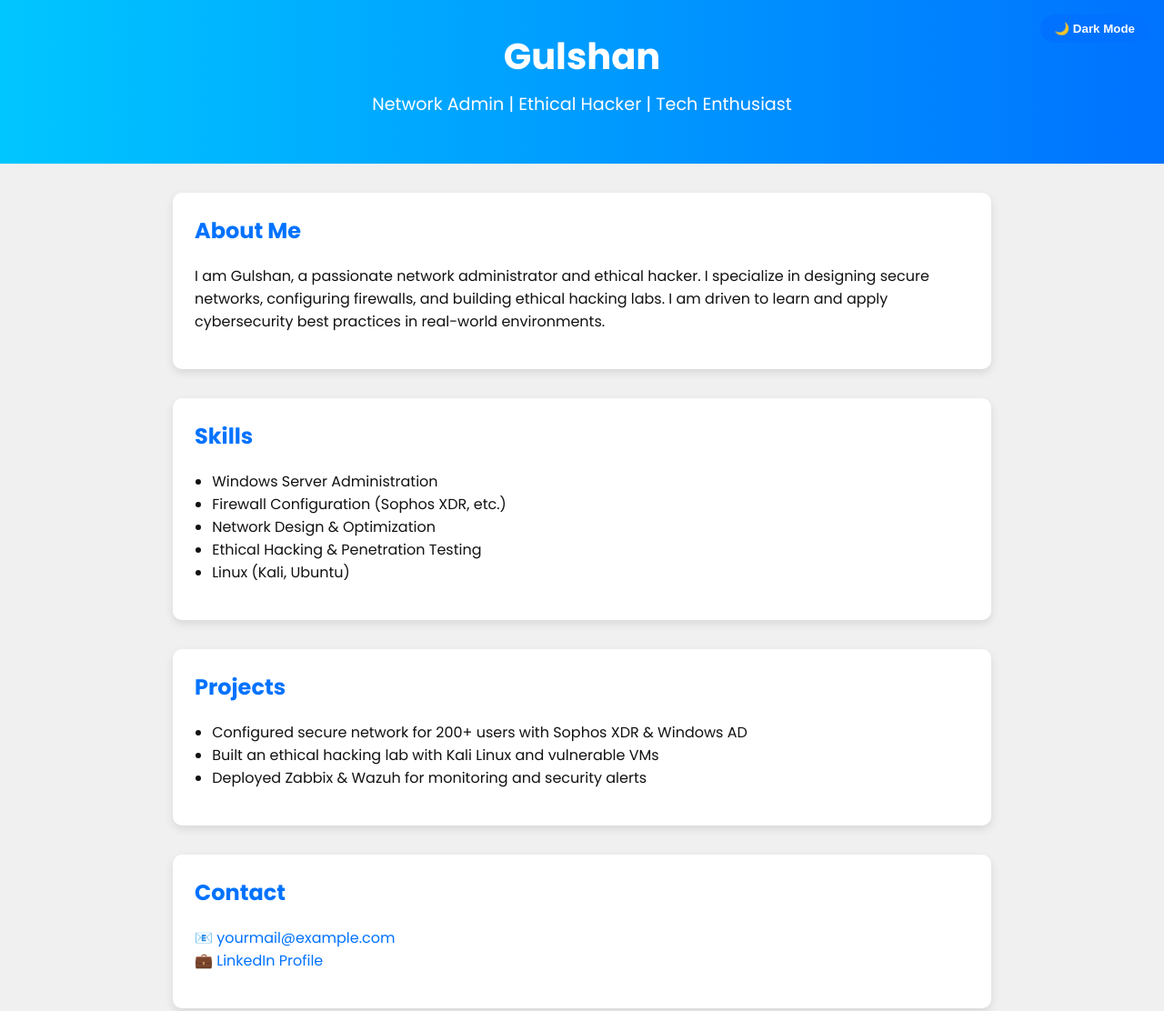
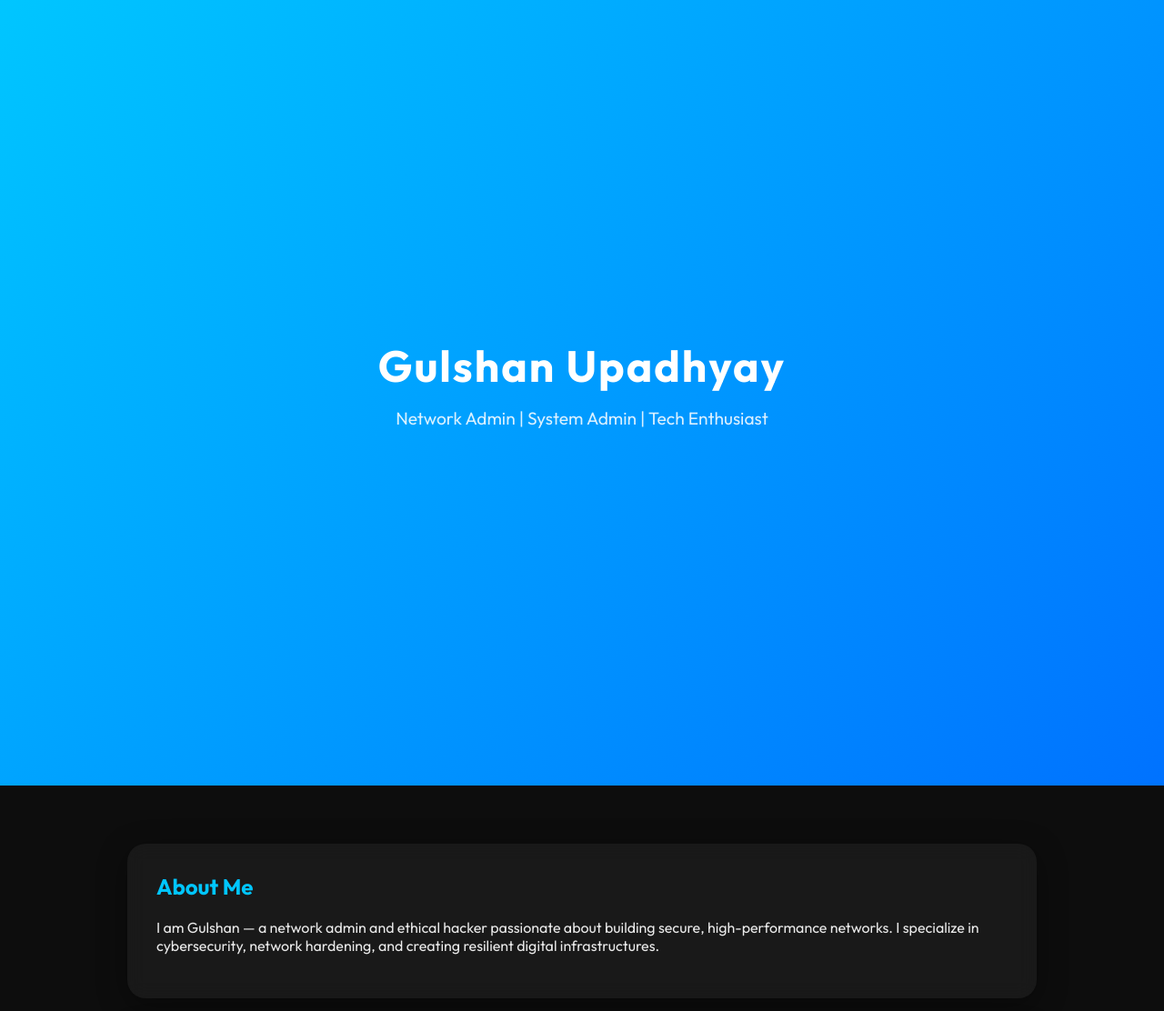
Before and after one commit to Gulshan-Upadhyay/gulshan-upadhyay.github.io, a plain HTML site: page index.html in a window 1280 px wide. Shown: the top 1112 px of the page at 91% size. Drawn offline with Linux system fonts and the light colour scheme.

Commit message:
Update index.html

```diff
--- a/index.html
+++ b/index.html
@@ -3,177 +3,180 @@
 <head>
   <meta charset="UTF-8" />
   <meta name="viewport" content="width=device-width, initial-scale=1.0"/>
-  <title>Gulshan | Network Admin & Ethical Hacker</title>
-  <link href="https://fonts.googleapis.com/css2?family=Poppins:wght@400;600;700&display=swap" rel="stylesheet">
+  <title>Gulshan Upashyay | System & Network Admin</title>
+  <link href="https://fonts.googleapis.com/css2?family=Outfit:wght@400;600;700&display=swap" rel="stylesheet">
+  <link rel="icon" href="favicon.ico" type="image/x-icon" />
   <style>
     :root {
-      --bg-color: #f0f0f0;
-      --text-color: #121212;
-      --accent-color: #0072ff;
-      --header-bg: linear-gradient(90deg, #00c6ff, #0072ff);
-      --card-bg: #ffffff;
-    }
-
-    [data-theme="dark"] {
-      --bg-color: #121212;
-      --text-color: #f0f0f0;
-      --accent-color: #00c6ff;
-      --header-bg: linear-gradient(90deg, #0072ff, #00c6ff);
-      --card-bg: #1e1e1e;
+      --bg: #0d0d0d;
+      --card-bg: rgba(255, 255, 255, 0.05);
+      --accent: #00c6ff;
+      --accent2: #0072ff;
+      --text: #eaeaea;
+      --shadow: 0 8px 32px rgba(0,0,0,0.37);
     }
 
     body {
       margin: 0;
-      font-family: 'Poppins', sans-serif;
-      background: var(--bg-color);
-      color: var(--text-color);
-      transition: background 0.3s, color 0.3s;
+      font-family: 'Outfit', sans-serif;
+      background: var(--bg);
+      color: var(--text);
+      overflow-x: hidden;
     }
 
     header {
-      background: var(--header-bg);
-      padding: 2rem 1rem;
+      min-height: 100vh;
+      display: flex;
+      flex-direction: column;
+      justify-content: center;
+      align-items: center;
+      background: linear-gradient(135deg, var(--accent), var(--accent2));
+      color: white;
       text-align: center;
-      color: #fff;
-      transition: background 0.3s;
+      padding: 2rem;
+      background-attachment: fixed;
     }
 
     header h1 {
+      font-size: 3rem;
+      letter-spacing: 2px;
       margin: 0;
-      font-size: 2.5rem;
       animation: fadeInDown 1s ease;
     }
 
     header p {
       font-size: 1.2rem;
-      margin-top: 0.5rem;
+      margin-top: 1rem;
+      opacity: 0.85;
       animation: fadeInUp 1s ease;
     }
 
     .container {
-      max-width: 900px;
+      max-width: 1000px;
       margin: auto;
       padding: 2rem 1rem;
     }
 
     .section {
       background: var(--card-bg);
-      padding: 1.5rem;
-      border-radius: 10px;
-      box-shadow: 0 4px 10px rgba(0,0,0,0.1);
-      margin-bottom: 2rem;
-      transition: background 0.3s, box-shadow 0.3s;
-      animation: fadeIn 1s ease;
+      padding: 2rem;
+      border-radius: 20px;
+      backdrop-filter: blur(10px);
+      box-shadow: var(--shadow);
+      margin: 2rem 0;
+      transform: translateY(20px);
+      opacity: 0;
+      transition: all 0.6s ease-out;
+    }
+
+    .section.visible {
+      transform: translateY(0);
+      opacity: 1;
     }
 
     .section h2 {
-      color: var(--accent-color);
+      color: var(--accent);
       margin-top: 0;
     }
 
     a {
-      color: var(--accent-color);
+      color: var(--accent);
       text-decoration: none;
+      transition: color 0.3s;
+    }
+
+    a:hover {
+      color: var(--accent2);
+    }
+
+    .icons {
+      display: flex;
+      gap: 1rem;
+      font-size: 1.5rem;
+    }
+
+    .icon {
+      display: inline-flex;
+      align-items: center;
+      justify-content: center;
+      width: 40px;
+      height: 40px;
+      border-radius: 50%;
+      background: var(--card-bg);
+      transition: background 0.3s;
+    }
+
+    .icon:hover {
+      background: var(--accent);
     }
 
     footer {
       text-align: center;
-      padding: 1rem;
-      font-size: 0.9rem;
-      color: #888;
-    }
-
-    .toggle-btn {
-      position: fixed;
-      top: 1rem;
-      right: 1rem;
-      background: var(--accent-color);
-      border: none;
-      color: #fff;
-      padding: 0.5rem 1rem;
-      border-radius: 20px;
-      cursor: pointer;
-      font-weight: bold;
-      transition: background 0.3s;
-      z-index: 999;
-    }
-
-    .toggle-btn:hover {
-      background: #005bb5;
-    }
-
-    ul {
-      padding-left: 1.2rem;
-    }
-
-    @keyframes fadeIn {
-      from { opacity: 0; transform: translateY(10px); }
-      to { opacity: 1; transform: translateY(0); }
+      padding: 2rem 1rem;
+      font-size: 0.8rem;
+      opacity: 0.6;
     }
 
     @keyframes fadeInDown {
-      from { opacity: 0; transform: translateY(-20px); }
+      from { opacity: 0; transform: translateY(-30px); }
       to { opacity: 1; transform: translateY(0); }
     }
 
     @keyframes fadeInUp {
-      from { opacity: 0; transform: translateY(20px); }
+      from { opacity: 0; transform: translateY(30px); }
       to { opacity: 1; transform: translateY(0); }
     }
 
-    @media(max-width:600px){
-      header h1 {
-        font-size: 1.8rem;
-      }
-      header p {
-        font-size: 1rem;
-      }
+    @media(max-width: 600px){
+      header h1 { font-size: 2rem; }
+      header p { font-size: 1rem; }
     }
   </style>
 </head>
 <body>
 
-  <button class="toggle-btn" onclick="toggleTheme()">🌙 Dark Mode</button>
-
   <header>
-    <h1>Gulshan</h1>
-    <p>Network Admin | Ethical Hacker | Tech Enthusiast</p>
+    <h1>Gulshan Upadhyay</h1>
+    <p>Network Admin | System Admin | Tech Enthusiast</p>
   </header>
 
   <div class="container">
     <div class="section">
       <h2>About Me</h2>
       <p>
-        I am Gulshan, a passionate network administrator and ethical hacker. I specialize in designing secure networks, configuring firewalls, and building ethical hacking labs. I am driven to learn and apply cybersecurity best practices in real-world environments.
+        I am Gulshan — a network admin and ethical hacker passionate about building secure, high-performance networks. I specialize in cybersecurity, network hardening, and creating resilient digital infrastructures.
       </p>
     </div>
 
     <div class="section">
       <h2>Skills</h2>
       <ul>
-        <li>Windows Server Administration</li>
-        <li>Firewall Configuration (Sophos XDR, etc.)</li>
+        <li>Windows Server, Active Directory</li>
+        <li>Sophos XDR & Firewall Management</li>
+        <li>Kali Linux, Ubuntu, Penetration Testing</li>
+        <li>Zabbix, Wazuh Monitoring</li>
         <li>Network Design & Optimization</li>
-        <li>Ethical Hacking & Penetration Testing</li>
-        <li>Linux (Kali, Ubuntu)</li>
       </ul>
     </div>
 
     <div class="section">
       <h2>Projects</h2>
       <ul>
-        <li>Configured secure network for 200+ users with Sophos XDR & Windows AD</li>
-        <li>Built an ethical hacking lab with Kali Linux and vulnerable VMs</li>
-        <li>Deployed Zabbix & Wazuh for monitoring and security alerts</li>
+        <li>Secure network for 200+ users with edge cutting technology</li>
+        <li>Deployed Zabbix + Wazuh for real-time alerts</li>
       </ul>
     </div>
 
     <div class="section">
       <h2>Contact</h2>
-      <p>
-        📧 <a href="mailto:yourmail@example.com">yourmail@example.com</a><br>
-        💼 <a href="https://www.linkedin.com/in/yourlinkedin/">LinkedIn Profile</a>
-      </p>
+      <div class="icons">
+        <a href="mailto:gulshan_upadhyay@outlook.com" class="icon" aria-label="Email">
+          📧
+        </a>
+        <a href="https://www.linkedin.com/in/yourlinkedin/" class="icon" aria-label="LinkedIn" target="_blank">
+          💼
+        </a>
+      </div>
     </div>
 
     <div class="section">
@@ -183,23 +186,20 @@
   </div>
 
   <footer>
-    &copy; 2025 Gulshan | Built with ❤️ on GitHub Pages
+    &copy; 2025 Gulshan Upadhyay | Crafted with precision
   </footer>
 
   <script>
-    function toggleTheme() {
-      const body = document.body;
-      const btn = document.querySelector('.toggle-btn');
-      if (body.getAttribute('data-theme') === 'dark') {
-        body.setAttribute('data-theme', 'light');
-        btn.innerHTML = '🌙 Dark Mode';
-      } else {
-        body.setAttribute('data-theme', 'dark');
-        btn.innerHTML = '☀️ Light Mode';
-      }
-    }
-    // Default to light mode
-    document.body.setAttribute('data-theme', 'light');
+    // Scroll reveal
+    const sections = document.querySelectorAll('.section');
+    window.addEventListener('scroll', () => {
+      sections.forEach(sec => {
+        const rect = sec.getBoundingClientRect();
+        if(rect.top < window.innerHeight - 50) {
+          sec.classList.add('visible');
+        }
+      });
+    });
   </script>
 
 </body>
```
